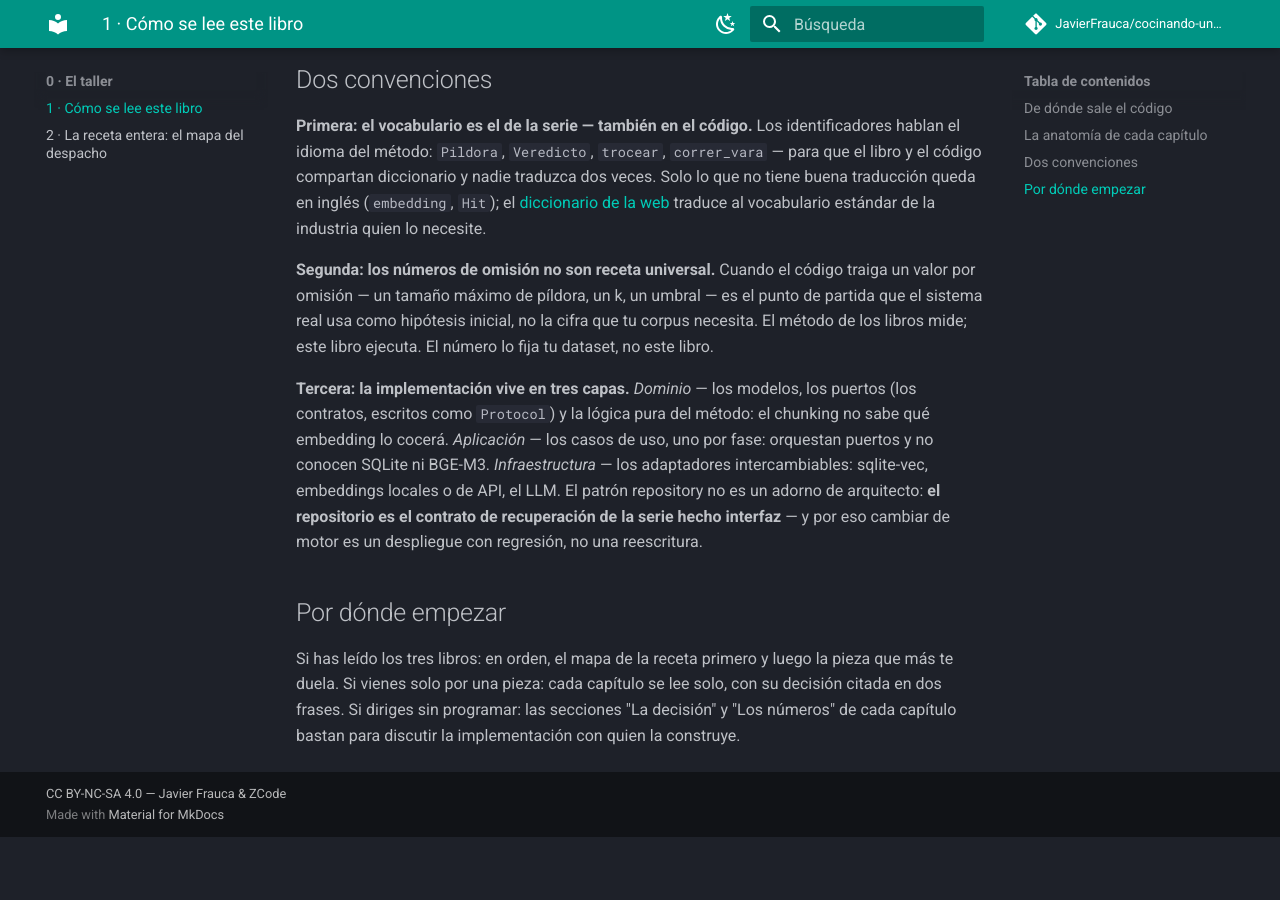
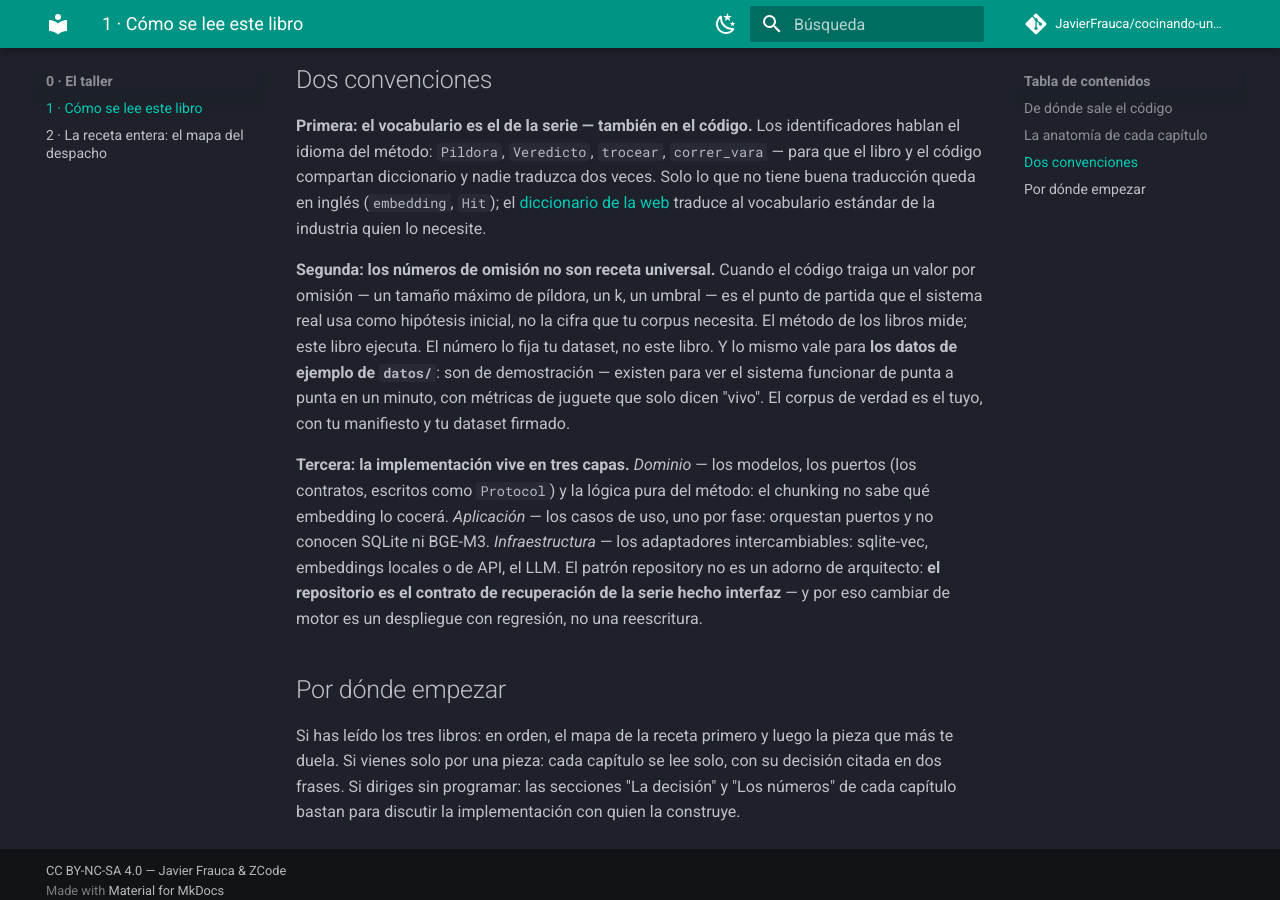
Before and after one commit to JavierFrauca/cocinando-un-rag, an MkDocs documentation site: the page built from book/01-como-se-lee-este-libro.md, in a window 1280 px wide and 900 px high, scrolled down 1200 px. Built offline with MkDocs 1.6.1 and Material for MkDocs 9.7.7, drawn with Linux system fonts in a browser that asks for light colours; comment, search, counter and statistics services are not loaded; before the commit the page ends 2037 px from its top, so only the background shows below that.

Commit message:
Documentar que los datos de datos/ son de demostración
- Cap. 2: nota 'qué son y qué no son' — película del método, no corpus;
  las métricas del demo solo dicen 'vivo'
- Cap. 1, segunda convención: la nota extendida a los datos de ejemplo
- README y docstring de sembrar.py alineados

```diff
--- a/book/01-como-se-lee-este-libro.md
+++ b/book/01-como-se-lee-este-libro.md
@@ -30,7 +30,7 @@ Cada capítulo es una pieza de la implementación, siempre con las mismas cinco
 
 **Primera: el vocabulario es el de la serie — también en el código.** Los identificadores hablan el idioma del método: `Pildora`, `Veredicto`, `trocear`, `correr_vara` — para que el libro y el código compartan diccionario y nadie traduzca dos veces. Solo lo que no tiene buena traducción queda en inglés (`embedding`, `Hit`); el [diccionario de la web](https://ragcooking.info/diccionario) traduce al vocabulario estándar de la industria quien lo necesite.
 
-**Segunda: los números de omisión no son receta universal.** Cuando el código traiga un valor por omisión — un tamaño máximo de píldora, un k, un umbral — es el punto de partida que el sistema real usa como hipótesis inicial, no la cifra que tu corpus necesita. El método de los libros mide; este libro ejecuta. El número lo fija tu dataset, no este libro.
+**Segunda: los números de omisión no son receta universal.** Cuando el código traiga un valor por omisión — un tamaño máximo de píldora, un k, un umbral — es el punto de partida que el sistema real usa como hipótesis inicial, no la cifra que tu corpus necesita. El método de los libros mide; este libro ejecuta. El número lo fija tu dataset, no este libro. Y lo mismo vale para **los datos de ejemplo de `datos/`**: son de demostración — existen para ver el sistema funcionar de punta a punta en un minuto, con métricas de juguete que solo dicen "vivo". El corpus de verdad es el tuyo, con tu manifiesto y tu dataset firmado.
 
 **Tercera: la implementación vive en tres capas.** *Dominio* — los modelos, los puertos (los contratos, escritos como `Protocol`) y la lógica pura del método: el chunking no sabe qué embedding lo cocerá. *Aplicación* — los casos de uso, uno por fase: orquestan puertos y no conocen SQLite ni BGE-M3. *Infraestructura* — los adaptadores intercambiables: sqlite-vec, embeddings locales o de API, el LLM. El patrón repository no es un adorno de arquitecto: **el repositorio es el contrato de recuperación de la serie hecho interfaz** — y por eso cambiar de motor es un despliegue con regresión, no una reescritura.
 
--- a/sembrar.py
+++ b/sembrar.py
@@ -10,6 +10,10 @@ El arranque en un minuto, desde la raíz del repositorio:
 La siembra es idempotente: correrla dos veces deja el mismo índice —
 la misma promesa de la ingesta del cap. 3, ahora para el arranque entero.
 Con `--embeddings demo` no se descarga ningún modelo ni se pide ninguna clave.
+
+Nota: los datos de `datos/` son de demostración — existen para ver el sistema
+funcionar de punta a punta, y las métricas que imprime con embeddings de demo
+son de juguete. El corpus de verdad es el tuyo: `datos/corpus/` + manifiesto.
 """
 
 from __future__ import annotations
```
Also changed, not shown: README.md (+1 -1 lines), book/02-la-receta-entera.md (+2 -0 lines).
